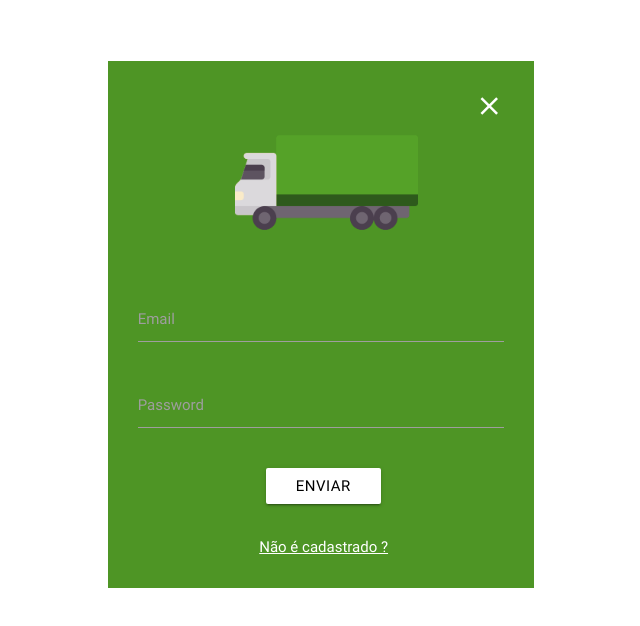
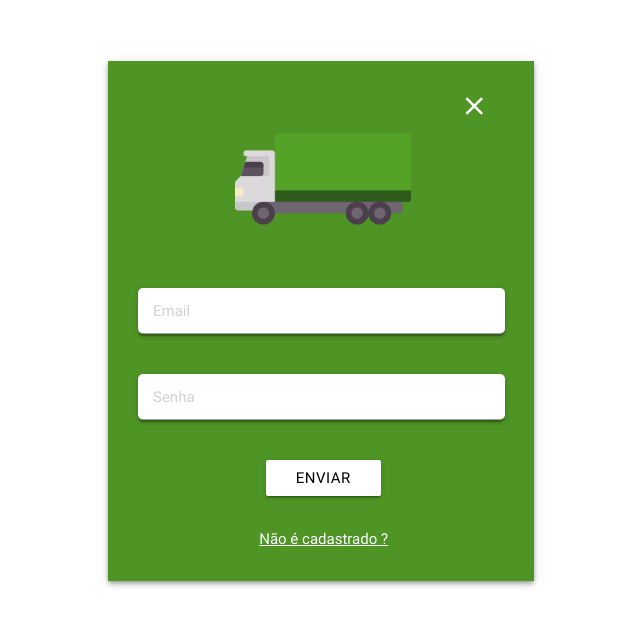
Before and after one commit to WSlim4/TrabalhoFinal, an Angular app in the folder Front-end/supapp/: page /login in a window 1280 px wide. Shown: the part 164-790 px from the top of the page, without its empty margins (319-959 px from the left). Built offline with nearby package versions, Linux system fonts and the light colour scheme; what angular2-materialize would draw is missing.

Commit message:
*Melhoria no estilo do fórmulario

```diff
--- a/Front-end/supapp/src/app/pages/login/login.component.css
+++ b/Front-end/supapp/src/app/pages/login/login.component.css
@@ -2,7 +2,7 @@
 .col{
 	background-color: #4E9525;
 	margin: 15em;
-	padding: 2em;
+	padding: 2em 3em 2em 2em;
 }
 
 /*Elementos*/
@@ -27,3 +27,17 @@ button{
 	margin-left: 9.5vw;
 	text-decoration: underline;
 }
+
+#email{
+	background-color: white;
+	padding-left: 1.2vw;
+	border-radius: 5px;
+	box-shadow: 0 3px 3px 0 rgba(0, 0, 0, 0.14), 0 1px 7px 0 rgba(0, 0, 0, 0.12), 0 3px 1px -1px rgba(0, 0, 0, 0.2);
+}
+
+#password{
+	background-color: white;
+	padding-left: 1.2vw;
+	border-radius: 5px;
+	box-shadow: 0 3px 3px 0 rgba(0, 0, 0, 0.14), 0 1px 7px 0 rgba(0, 0, 0, 0.12), 0 3px 1px -1px rgba(0, 0, 0, 0.2);
+}
--- a/Front-end/supapp/src/app/pages/login/login.component.html
+++ b/Front-end/supapp/src/app/pages/login/login.component.html
@@ -1,19 +1,19 @@
- <div class="row">
-    <div class="col offset-l4 offset-m2 l4 m6 s12 ">
+ <div class="row ">
+    <div class="col offset-l4 offset-m2 l4 m6 s12 z-depth-2">
     	<a href="#" class="right"><i class="small material-icons">close</i></a>
     	<img src="../assets/truck.png">
 
     	<form #login="ngForm" (ngSubmit)="onSubmit(login)">
-    		<div class="row">
-        		<div class="input-field">
-          			<input id="email" type="email" class="validate">
-          			<label for="email">Email</label>
+    		<div class="row ">
+        		<div class="input-field ">
+          			<input placeholder="Email" id="email" type="email" class="validate">
+          			<label for="email"></label>
         		</div>
       		</div>
       		<div class="row">
-        		<div class="input-field">
-          			<input id="password" type="password" class="validate">
-          			<label for="password">Password</label>
+        		<div class="input-field ">
+          			<input placeholder="Senha" id="password" type="password" class="validate">
+          			<label for="password"></label>
         		</div>
       		</div>
       		<button class="waves-effect waves-light btn white" type="submit">Enviar</button>
```
